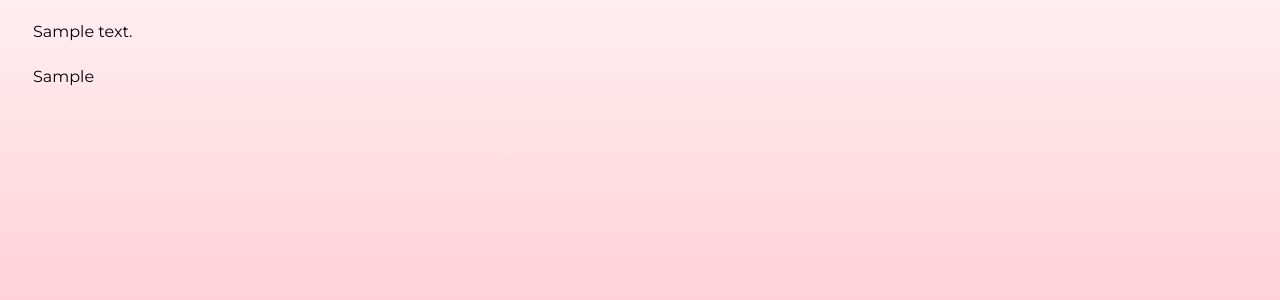
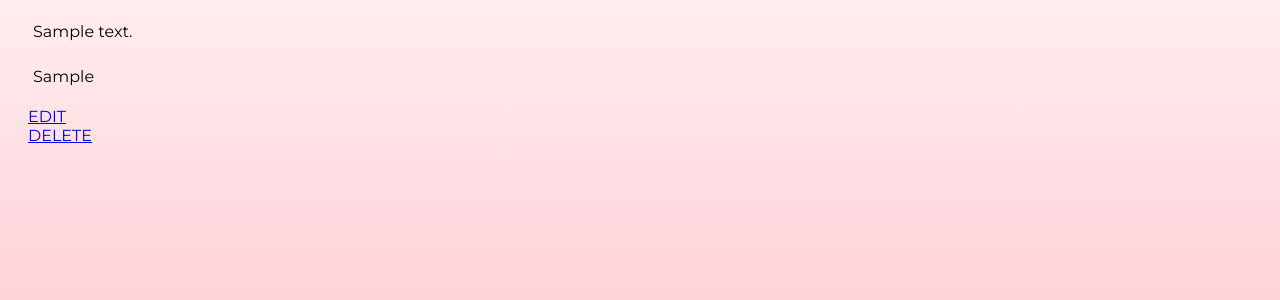
Before and after one commit to scarlett-ni/web-handin, a Node server app: a page that uses views/posts/show.ejs in a window 1280 px wide. Shown: the part 194-494 px from the top of the page. Run offline with Node 20, Linux system fonts and the light colour scheme; tables that the repository leaves empty hold one stand-in row (values such as "Sample post"); some libraries are stand-ins or nearby versions.

Commit message:
fixed rest of the routing

```diff
--- a/app.js
+++ b/app.js
@@ -106,12 +106,14 @@ app.post('/posts', (request, response) => {
        .catch((error) => response.send('Error: The message could not be sent.'))
 })
 
-app.post('/post/:slug/edit', async (request, response) => {
+app.post('/posts/:slug/edit', async (request, response) => {
     try {
         const post = await Post.findOneAndUpdate(
       { slug: request.params.slug },
       request.body
     )
+    console.log(request.params.slug)
+    response.redirect(`/posts/${post.slug}`)
 
   }catch (error) {
     console.error(error)
@@ -119,7 +121,7 @@ app.post('/post/:slug/edit', async (request, response) => {
   }
 })
 
-app.post('/post/:slug', async (request, response) => {
+app.post('/posts/:slug', async (request, response) => {
     try {
         const post = await Post.findOneAndUpdate(
       { slug: request.params.slug },
--- a/views/includes/header.ejs
+++ b/views/includes/header.ejs
@@ -1,7 +1,7 @@
 <header>
     <h1>Appreciation Wall</h1>
     <nav>
-        <a href="/index">Home</a>&nbsp;|&nbsp;
+        <a href="/">Home</a>&nbsp;|&nbsp;
         <a href="/posts">Posts</a>&nbsp;|&nbsp;
         <a href="/posts/new">Add</a>
 
--- a/views/index.ejs
+++ b/views/index.ejs
@@ -6,7 +6,7 @@
     <h2>This is a place where we appreciate our community members.</h2>
     <p>You can browse the appreciations <a href="/posts">here</a>.</p>
 
-    <p>You can add on to the wall <a href="/add">here</a>.</p>
+    <p>You can add on to the wall <a href="/posts/new">here</a>.</p>
     <img src="images/wall.jpg" alt="" />
     <img src="images/wall2.jpg" alt="" />
     <p>This is a digital appreciation wall for <em>@CODE University</em></p>
--- a/views/posts/edit.ejs
+++ b/views/posts/edit.ejs
@@ -7,7 +7,7 @@
 
     <main>
         <h2>Edit a post</h2>
-        <form action="/posts/<%= post.slug %>" method="POST">
+        <form action="/posts/<%= post.slug %>/edit" method="POST">
             <input type="text" value="<%= post.name %>" name="name" placeholder="name" /><br />
             <input type="text" value="<%= post.slug %>" name="slug" placeholder="slug" /><br />
             <input type="text" value="<%= post.message %>" name="message" placeholder="message" /><br />
--- a/views/posts/new.ejs
+++ b/views/posts/new.ejs
@@ -7,7 +7,7 @@
 
 
     <p>You can browse the appreciations <a href="/posts">here</a>.</p>
-    <p>Back to <a href="/index">homepage</a>.</p>
+    <p>Back to <a href="/">homepage</a>.</p>
 
     <form action="/posts" method="POST">
       <input
--- a/views/posts/show.ejs
+++ b/views/posts/show.ejs
@@ -9,6 +9,10 @@
         <h1><%= post.name %></h1>
         <p><%= post.message %></p>
         <p><%= post.from %></p>
+        <a href="/posts/<%= post.slug %>/edit"> EDIT </a>
+        <br>
+
+        <a href="/posts/<%= post.slug %>/delete"> DELETE </a>
 
 
 
```
